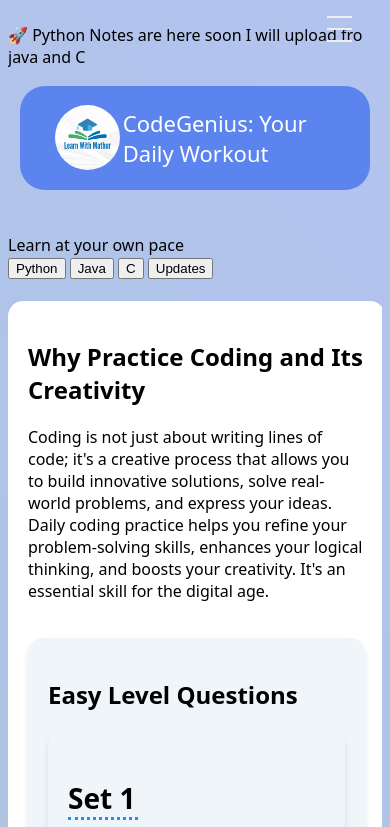
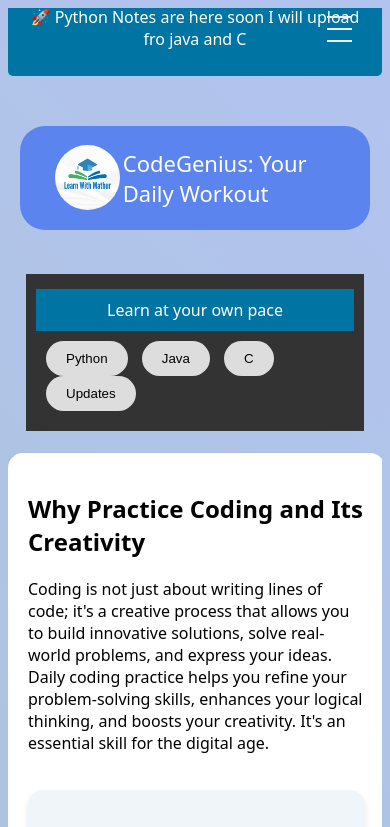
Before and after one commit to Mathurshab2210/CodeGenius, a plain HTML site: page index.html in a window 390 px wide. Shown: the top 827 px of the page. Drawn offline with Linux system fonts and the light colour scheme.

Commit message:
Update style.css

```diff
--- a/style.css
+++ b/style.css
@@ -404,6 +404,12 @@ body {
     #Set2 p {
         font-size: 12px;
     }
+    #Set3{
+        margin-top: 25px;
+    }
+    #Set3 p {
+        font-size: 12px;
+    }
     #show-questions-button {
         width: 80px;
         font-size: 10px;
@@ -421,6 +427,9 @@ body {
     #questions2{
         font-size: 10px;
     }
+    #questions3{
+        font-size: 10px;
+    }
     .cmnbtn{
         font-size: 10px;
         margin: 3%;
@@ -429,3 +438,79 @@ body {
         font-size: 13px;
     }
 }
+.horizontal-strip {
+    display: flex;
+    justify-content: space-between;
+    background-color: #333;
+    color: #fff;
+    padding: 10px;
+    width: 85%;
+    margin: 0 auto;
+}
+
+.left, .right {
+    padding: 10px;
+}
+
+/* Styling for the "Learn" element on the left */
+.left {
+   background-color: #0074a2;   /*  Blue color */
+   height: fit-content;
+   text-align: center;
+   margin-top: 5px;
+}
+
+/* Styling for the language buttons on the right */
+.language-button {
+    background-color: #ddd;
+  border: none;
+  color: black;
+  transition: 0.3s;
+    padding: 10px 20px;
+    cursor: pointer;
+    border-radius: 25px;
+}
+.language-button:hover {
+    background-color: #3e8e41;
+    color: white;
+  }
+  .language-button:active {
+    background-color: #557b56;
+    box-shadow: 0 5px #f3eeee;
+    transform: translateY(4px);
+  }
+
+/* Adjust the space between the buttons */
+.language-button:not(:last-child) {
+    margin-right: 10px;
+}
+@media (max-width: 780px){
+    .horizontal-strip{
+        flex-direction: column;
+    }
+    .language-button{
+        width:fit-content;
+        margin: 0 auto;
+    }
+
+}
+#message-box {
+    position: fixed;
+    left: 10px;
+    top: 50%;
+    transform: translateY(-50%);
+    background-color: #0074a2;
+    color: #fff;
+    padding: 10px;
+    border-radius: 5px;
+    display: none; /* Hide by default */
+}
+
+@media (max-width: 768px) {
+    #message-box {
+        display: block; /* Show in mobile mode */
+        position: static;
+        margin-top: 20px;
+        text-align: center;
+    }
+}
```
